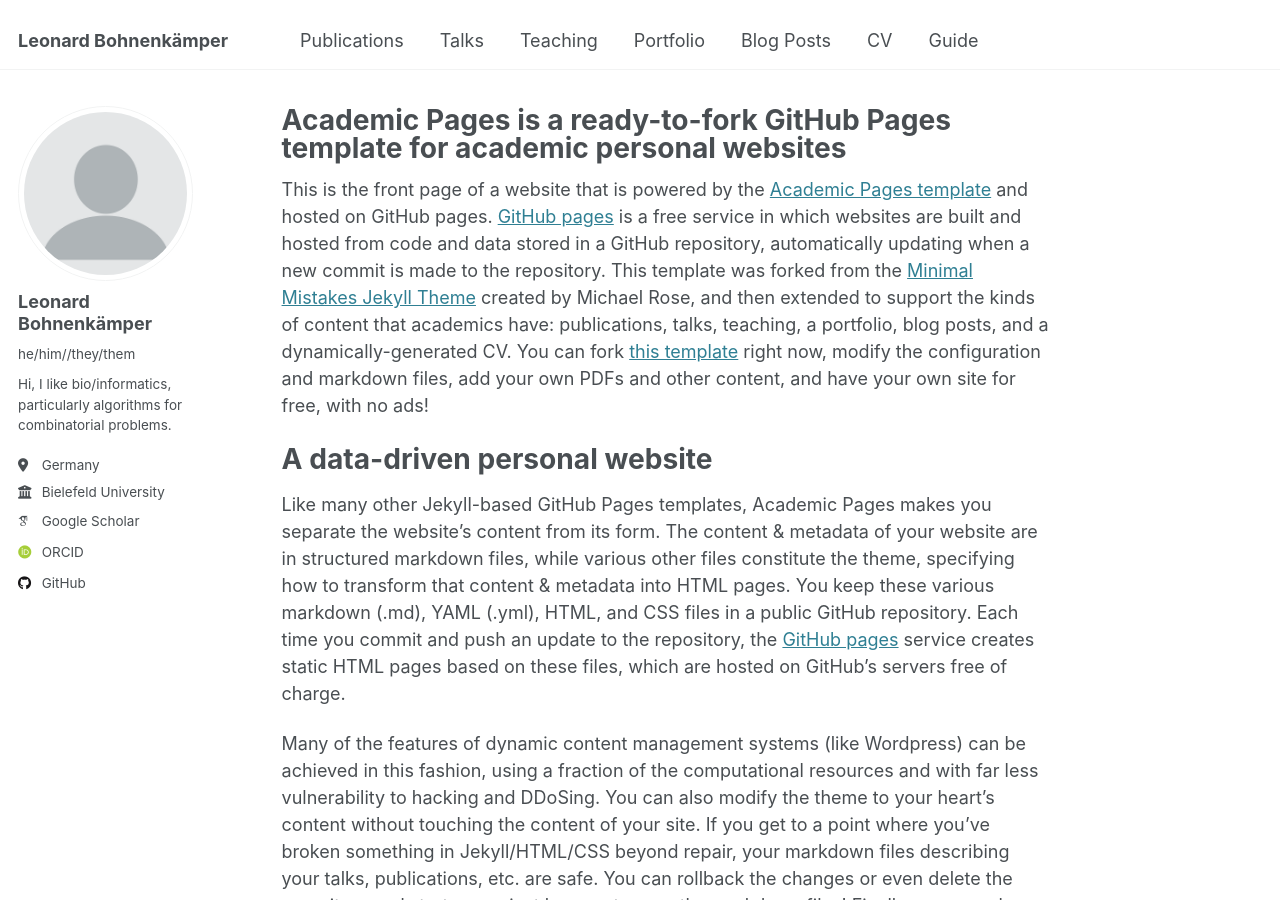
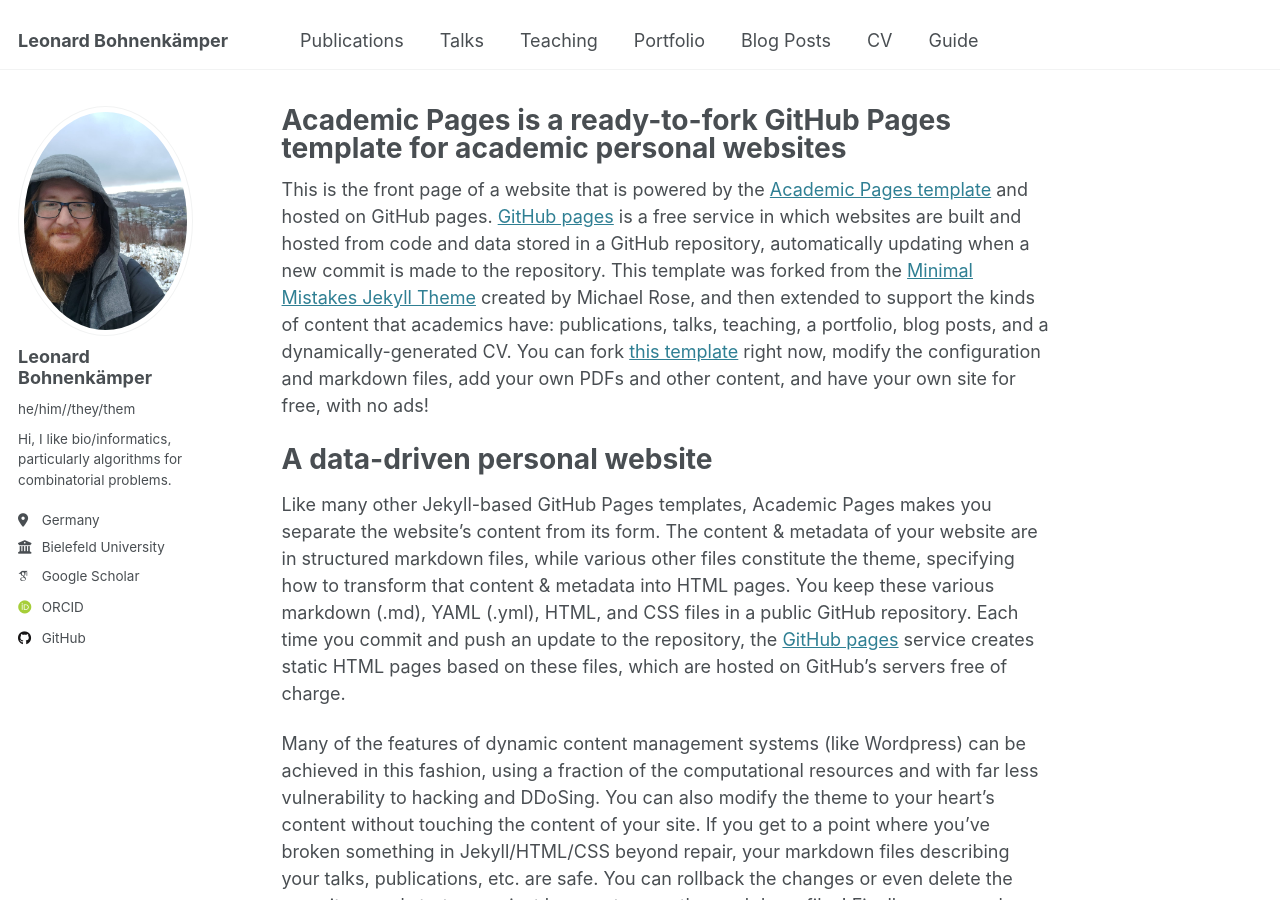
Before and after one commit to leobkmer/leobkmer.github.io, a Jekyll site: the page built from _pages/about.md, in a window 1280 px wide and 900 px high. Built offline with Jekyll 4.4.1, drawn with Linux system fonts in a browser that asks for light colours; some web fonts are replaced.

Commit message:
Update _config.yml

```diff
--- a/_config.yml
+++ b/_config.yml
@@ -22,7 +22,7 @@ repository               : "academicpages/academicpages.github.io"
 #               Additional customization can be done by editing /_includes/author-profile.html
 author:
   # Biographic information
-  avatar           : "profile.png"
+  avatar           : "leobkmer.jpeg"
   name             : "Leonard Bohnenkämper"
   pronouns         : "he/him//they/them"
   bio              : "Hi, I like bio/informatics, particularly algorithms for combinatorial problems."
```
